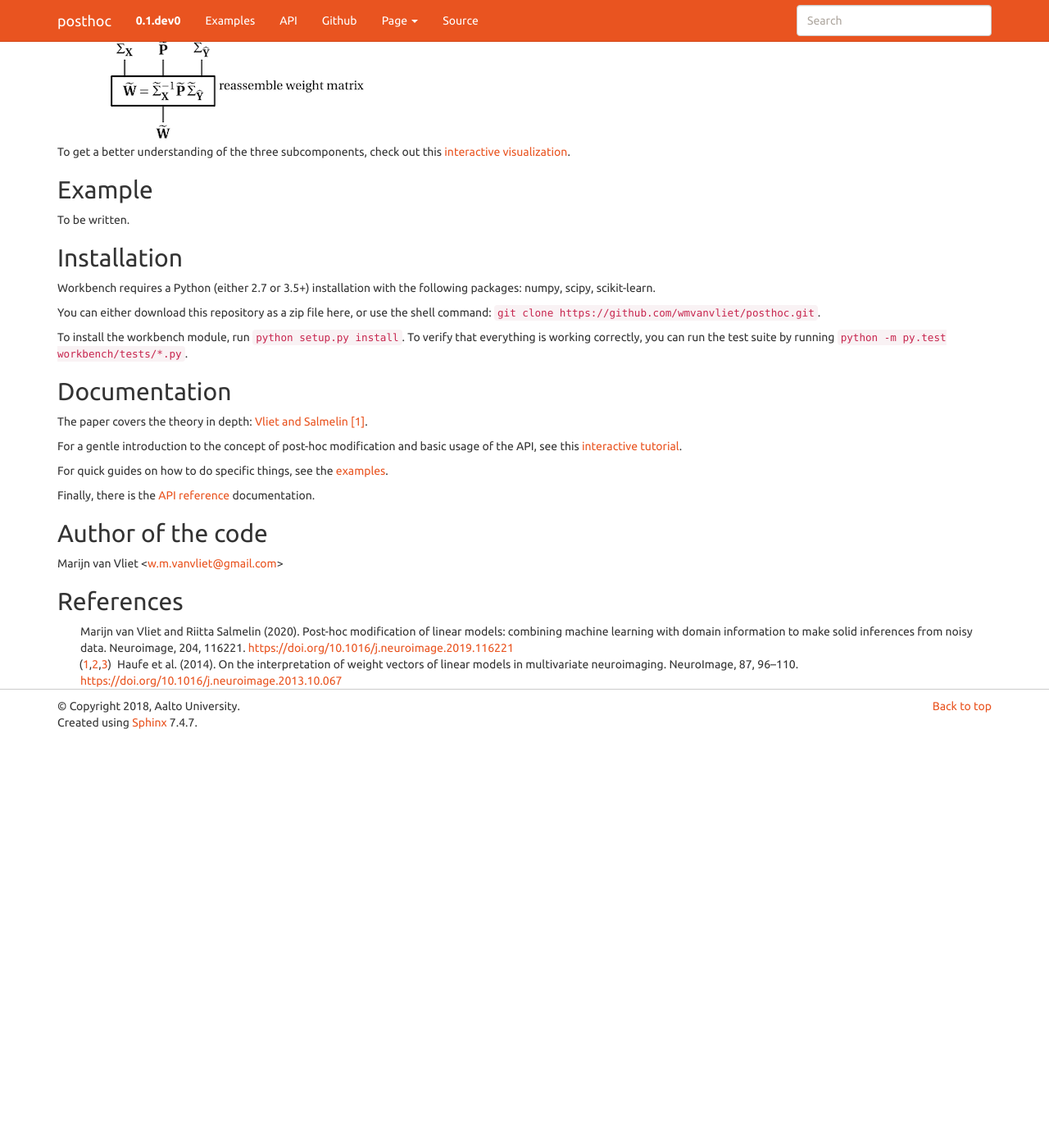
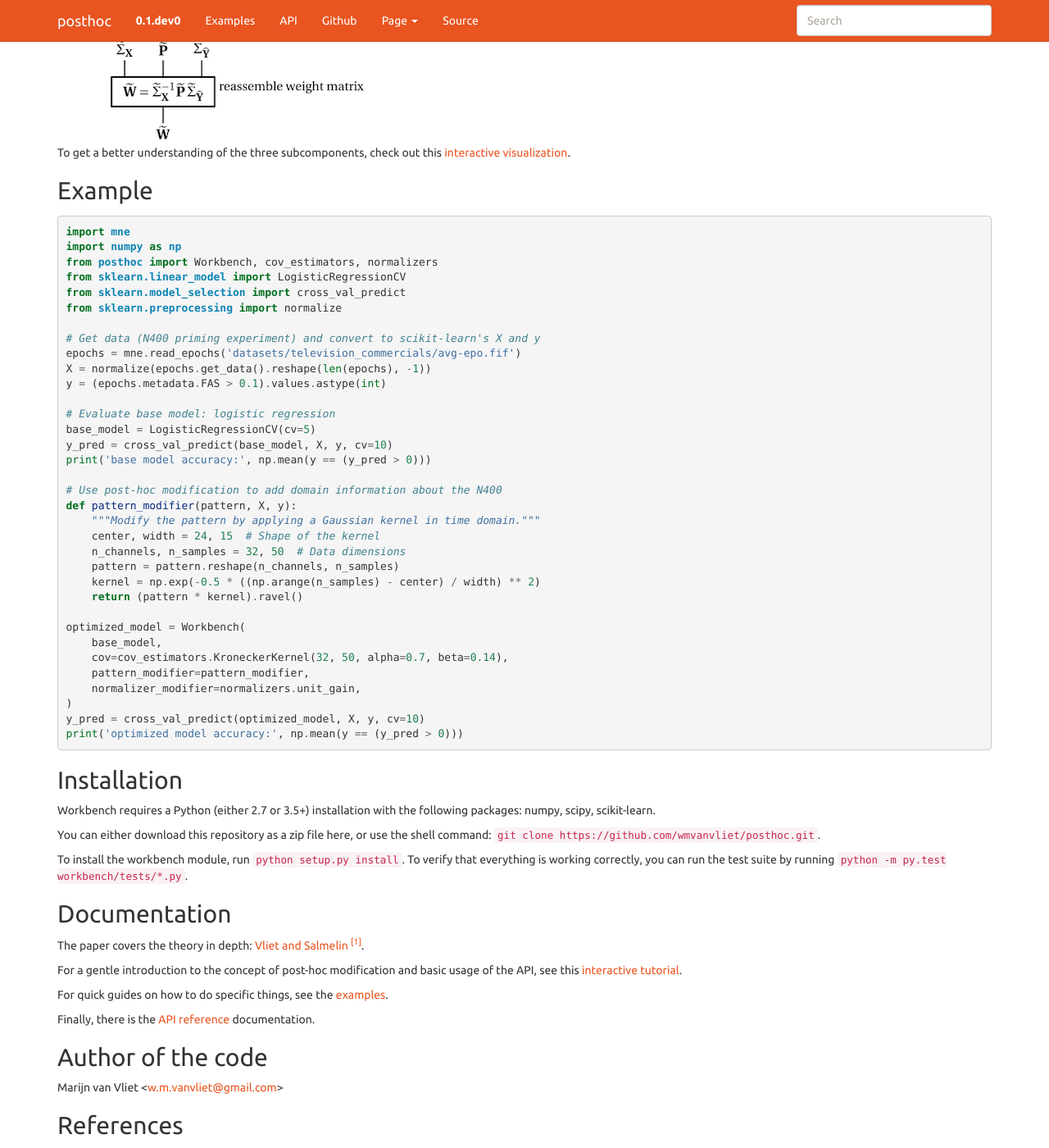
Before and after one commit to wmvanvliet/posthoc, a Sphinx documentation site: the page built from doc/index.rst, in a window 1280 px wide and 1400 px high, scrolled down 811 px. Shown: the whole window at 82% size. Built offline with Sphinx 7.4.7, drawn with Linux system fonts in a browser that asks for light colours; before the commit the page ends 1712 px from its top, so only the background shows below that; some of the changed text lies outside the part shown.

```diff
--- a/doc/index.rst
+++ b/doc/index.rst
@@ -2,7 +2,7 @@ Post-Hoc Modification of Linear Models
 ======================================
 
 This Python package implements the post-hoc modification framework, as
-presented in van `Vliet and Salmelin [1] <https://doi.org/10.1016/j.neuroimage.2019.116221>`_.
+presented in van `Vliet and Salmelin <https://doi.org/10.1016/j.neuroimage.2019.116221>`_ [1]_.
 
 The code repository for this project can be found at:
 https://github.com/wmvanvliet/posthoc.
@@ -41,7 +41,42 @@ To get a better understanding of the three subcomponents, check out this
 
 Example
 -------
-To be written.
+.. code-block:: python
+
+    import mne
+    import numpy as np
+    from posthoc import Workbench, cov_estimators, normalizers
+    from sklearn.linear_model import LogisticRegressionCV
+    from sklearn.model_selection import cross_val_predict
+    from sklearn.preprocessing import normalize
+
+    # Get data (N400 priming experiment) and convert to scikit-learn's X and y
+    epochs = mne.read_epochs('datasets/television_commercials/avg-epo.fif')
+    X = normalize(epochs.get_data().reshape(len(epochs), -1))
+    y = (epochs.metadata.FAS > 0.1).values.astype(int)
+
+    # Evaluate base model: logistic regression
+    base_model = LogisticRegressionCV(cv=5)
+    y_pred = cross_val_predict(base_model, X, y, cv=10)
+    print('base model accuracy:', np.mean(y == (y_pred > 0)))
+
+    # Use post-hoc modification to add domain information about the N400
+    def pattern_modifier(pattern, X, y):
+        """Modify the pattern by applying a Gaussian kernel in time domain."""
+        center, width = 24, 15  # Shape of the kernel
+        n_channels, n_samples = 32, 50  # Data dimensions
+        pattern = pattern.reshape(n_channels, n_samples)
+        kernel = np.exp(-0.5 * ((np.arange(n_samples) - center) / width) ** 2)
+        return (pattern * kernel).ravel()
+
+    optimized_model = Workbench(
+        base_model,
+        cov=cov_estimators.KroneckerKernel(32, 50, alpha=0.7, beta=0.14),
+        pattern_modifier=pattern_modifier,
+        normalizer_modifier=normalizers.unit_gain,
+    )
+    y_pred = cross_val_predict(optimized_model, X, y, cv=10)
+    print('optimized model accuracy:', np.mean(y == (y_pred > 0)))
 
 Installation
 ------------
@@ -57,7 +92,7 @@ that everything is working correctly, you can run the test suite by running
 
 Documentation
 -------------
-The paper covers the theory in depth: `Vliet and Salmelin [1] <https://doi.org/10.1016/j.neuroimage.2019.116221>`_.
+The paper covers the theory in depth: `Vliet and Salmelin <https://doi.org/10.1016/j.neuroimage.2019.116221>`_ [1]_.
 
 For a gentle introduction to the concept of post-hoc modification and basic usage of the API, see this
 `interactive tutorial <https://mybinder.org/v2/gh/wmvanvliet/neuroscience_tutorials/master?filepath=posthoc%2Flinear_regression.ipynb>`_.
```
Also changed, not shown: README.md (+36 -1 lines), doc/api.rst (+9 -0 lines).
